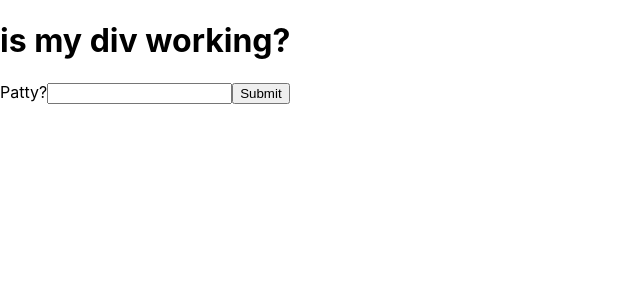
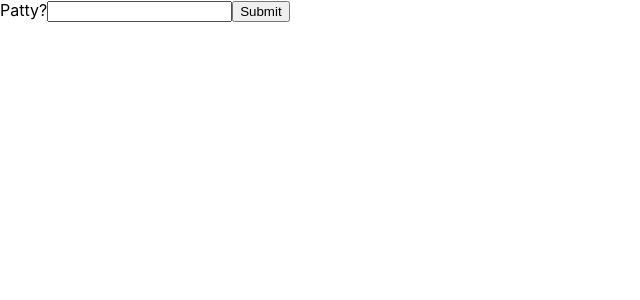
Before and after one commit to Smackface/Forms-Repo, a React (Create React App) app: page /Patty in a window 1280 px wide. Shown: the top 300 px of the page, without its empty margins (0-640 px from the left). Built offline with nearby package versions, Linux system fonts and the light colour scheme.

Commit message:
used Prettier

```diff
--- a/src/App.js
+++ b/src/App.js
@@ -11,12 +11,16 @@ import Condiments from './Burger Forms/Condiments';
 
 
 
-function App(){render();{return(<Router><div>
-    <h1>is my div working?</h1>
-        <Route path="/Patty" component={Patty}/>
-        <Route path= "BunsAndToppings" component={BunsAndToppings}/>
-        <Route path= "Condiments" component={Condiments}/>
-    </div>
-</Router>)}}
+function App() {
+  return (
+    <Router>
+      <Switch>
+        <Route path="/Patty" component={Patty} />
+        <Route path="BunsAndToppings" component={BunsAndToppings} />
+        <Route path="Condiments" component={Condiments} />
+      </Switch>
+    </Router>
+  );
+}
 
 export default App;
--- a/src/Burger Forms/BunsAndToppings.js
+++ b/src/Burger Forms/BunsAndToppings.js
@@ -1,28 +1,54 @@
-import React, {Component} from 'react';
-import {useFormik} from 'formik';
-import * as Yup from 'yup';
-import {Link} from 'react-router-dom';
+import React, { Component } from "react";
+import { useFormik } from "formik";
+import * as Yup from "yup";
+import { Link } from "react-router-dom";
 
-const BunsAndToppingsForm= () => {
-    const formik = useFormik ({
+const BunsAndToppingsForm = () => {
+  const formik = useFormik({
     initialValues: {
-            Buns: '',
+      Buns: "",
     },
-        validationSchema: Yup.object({Buns: Yup.string().max(3, 'Yes or No').required('Required'),}),
-        onSubmit: values =>{alert(JSON.stringify(values, null, 2));},
+    validationSchema: Yup.object({
+      Buns: Yup.string().max(3, "Yes or No").required("Required"),
+    }),
+    onSubmit: (values) => {
+      alert(JSON.stringify(values, null, 2));
+    },
   });
-    return(<form onSubmit={formik.handleSubmit}>
+  return (
+    <form onSubmit={formik.handleSubmit}>
       <label htmlFor="Buns">Buns?</label>
-        <input id="Buns" name="Buns" type="text" onChange={formik.handleChange} onBlur={formik.handleBlur} value={formik.values.Buns}/>
-        {formik.touched.Buns && formik.errors.Buns ? (<div>{formik.errors.Buns}</div>) : null}
+      <input
+        id="Buns"
+        name="Buns"
+        type="text"
+        onChange={formik.handleChange}
+        onBlur={formik.handleBlur}
+        value={formik.values.Buns}
+      />
+      {formik.touched.Buns && formik.errors.Buns ? (
+        <div>{formik.errors.Buns}</div>
+      ) : null}
 
       <label htmlFor="Toppings">Toppings?</label>
-        <input id="Toppings" name="Toppings" type="text" onChange={formik.handleChange} onBlur={formik.handleBlur} value={formik.values.Toppings}/>
-        {formik.touched.Toppings && formik.errors.Toppings ? (<div>{formik.errors.Toppings}</div>) : null}
-        <Link to= '/Condiments'>
-        <button type="submit" id="bunsbutton">Submit</button>
+      <input
+        id="Toppings"
+        name="Toppings"
+        type="text"
+        onChange={formik.handleChange}
+        onBlur={formik.handleBlur}
+        value={formik.values.Toppings}
+      />
+      {formik.touched.Toppings && formik.errors.Toppings ? (
+        <div>{formik.errors.Toppings}</div>
+      ) : null}
+      <Link to="/Condiments">
+        <button type="submit" id="bunsbutton">
+          Submit
+        </button>
       </Link>
-        </form>)
-}
+    </form>
+  );
+};
 
-export default BunsAndToppingsForm
+export default BunsAndToppingsForm;
--- a/src/Burger Forms/Condiments.js
+++ b/src/Burger Forms/Condiments.js
@@ -1,23 +1,38 @@
-import React, {Component} from 'react';
-import {useFormik} from 'formik';
-import * as Yup from 'yup';
-import {Link} from 'react-router-dom';
+import React, { Component } from "react";
+import { useFormik } from "formik";
+import * as Yup from "yup";
+import { Link } from "react-router-dom";
 
-const CondimentsForm= () => {
-    const formik = useFormik ({
-        initialValues: {
-            Condiments: '',
-        },
-        validationSchema: Yup.object({Condiments: Yup.string().max(3, 'Yes or No').required('Required'),}),
-        onSubmit: values =>{alert(JSON.stringify(values, null, 2));},
-    });
-    return(<form onSubmit={formik.handleSubmit}>
-        <label htmlFor="Condiments">Condiments?</label>
-        <input id="Condiments" name="Condiments" type="select" onChange={formik.handleChange} onBlur={formik.handleBlur} value={formik.values.Patty}/>
-        {formik.touched.Patty && formik.errors.Patty ? (<div>{formik.errors.Patty}</div>) : null}
+const CondimentsForm = () => {
+  const formik = useFormik({
+    initialValues: {
+      Condiments: "",
+    },
+    validationSchema: Yup.object({
+      Condiments: Yup.string().max(3, "Yes or No").required("Required"),
+    }),
+    onSubmit: (values) => {
+      alert(JSON.stringify(values, null, 2));
+    },
+  });
+  return (
+    <form onSubmit={formik.handleSubmit}>
+      <label htmlFor="Condiments">Condiments?</label>
+      <input
+        id="Condiments"
+        name="Condiments"
+        type="select"
+        onChange={formik.handleChange}
+        onBlur={formik.handleBlur}
+        value={formik.values.Patty}
+      />
+      {formik.touched.Patty && formik.errors.Patty ? (
+        <div>{formik.errors.Patty}</div>
+      ) : null}
 
-        <button type="submit">Submit</button>
-        </form>)
-}
+      <button type="submit">Submit</button>
+    </form>
+  );
+};
 
-export default CondimentsForm
+export default CondimentsForm;
--- a/src/Burger Forms/Patty.js
+++ b/src/Burger Forms/Patty.js
@@ -1,21 +1,39 @@
-import React, {Component} from 'react';
-import {useFormik} from 'formik';
-import * as Yup from 'yup';
-import {Link} from 'react-router-dom';
+import React, { Component } from "react";
+import { useFormik } from "formik";
+import * as Yup from "yup";
+import { Link } from "react-router-dom";
 
-const PattyForm= () => {
-    const formik = useFormik ({initialValues: {Patty: '',},
-        validationSchema: Yup.object({Patty: Yup.string().max(3, 'Yes or No').required('Required'),}),
-        onSubmit: values =>{alert(JSON.stringify(values, null, 2));},
-    });
-    return(<form onSubmit={formik.handleSubmit}>
-        <label htmlFor="Patty">Patty?</label>
-        <input id="Patty" name="Patty" type="text" onChange={formik.handleChange} onBlur={formik.handleBlur} value={formik.values.Patty}/>
-        {formik.touched.Patty && formik.errors.Patty ? (<div>{formik.errors.Patty}</div>) : null}
-        <Link to= '/BunsAndToppings'>
-        <button type="submit" id="pattybutton">Submit</button>
-        </Link>
-        </form>)
-}
+const PattyForm = () => {
+  const formik = useFormik({
+    initialValues: { Patty: "" },
+    validationSchema: Yup.object({
+      Patty: Yup.string().max(3, "Yes or No").required("Required"),
+    }),
+    onSubmit: (values) => {
+      alert(JSON.stringify(values, null, 2));
+    },
+  });
+  return (
+    <form onSubmit={formik.handleSubmit}>
+      <label htmlFor="Patty">Patty?</label>
+      <input
+        id="Patty"
+        name="Patty"
+        type="text"
+        onChange={formik.handleChange}
+        onBlur={formik.handleBlur}
+        value={formik.values.Patty}
+      />
+      {formik.touched.Patty && formik.errors.Patty ? (
+        <div>{formik.errors.Patty}</div>
+      ) : null}
+      <Link to="/BunsAndToppings">
+        <button type="submit" id="pattybutton">
+          Submit
+        </button>
+      </Link>
+    </form>
+  );
+};
 
 export default PattyForm;
```
Lines whose indentation alone changed are shown as unchanged.
